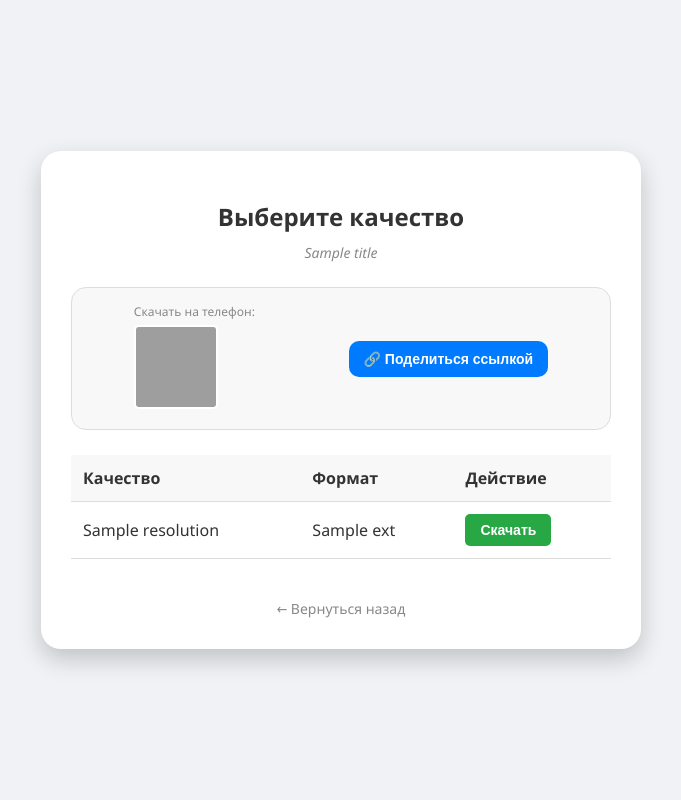
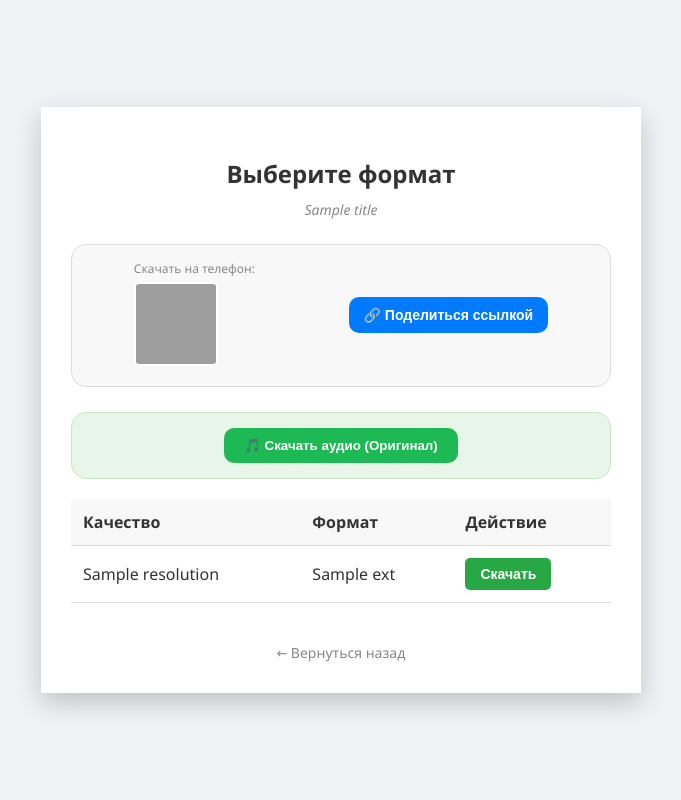
Before and after one commit to kristianoveckin-png/yt-downloader, a Flask app: template templates/options.html in a window 1280 px wide. Shown: the whole page, without its empty margins (299-980 px from the left). Run offline with Flask 3, Linux system fonts and the light colour scheme; the template is opened without the code that fills it: most values are stand-ins (such as "Sample title", 1, 10 or a date in 2020); grey boxes are pictures that could not be loaded.

Commit message:
Update options.html

```diff
--- a/templates/options.html
+++ b/templates/options.html
@@ -7,34 +7,28 @@
     <link rel="shortcut icon" href="/favicon.ico" type="image/png">
     <style>
         :root {
-            --bg-color: #f0f2f5;
-            --container-bg: #ffffff;
-            --text-color: #333333;
-            --input-border: #ddd;
-            --accent-color: #28a745;
-            --accent-hover: #218838;
-            --share-color: #007bff;
-            --share-hover: #0056b3;
+            --bg-color: #f0f2f5; --container-bg: #ffffff; --text-color: #333333;
+            --input-border: #ddd; --accent-color: #28a745; --accent-hover: #218838;
+            --share-color: #007bff; --share-hover: #0056b3; --audio-color: #1db954;
         }
-
         [data-theme="dark"] {
-            --bg-color: #18191a;
-            --container-bg: #242526;
-            --text-color: #e4e6eb;
-            --input-border: #3a3b3c;
-            --accent-color: #34d058;
-            --accent-hover: #2eb84d;
+            --bg-color: #18191a; --container-bg: #242526; --text-color: #e4e6eb;
+            --input-border: #3a3b3c; --accent-color: #34d058; --accent-hover: #2eb84d;
         }
-
         body { font-family: 'Segoe UI', Tahoma, Geneva, Verdana, sans-serif; display: flex; justify-content: center; align-items: center; min-height: 100vh; background-color: var(--bg-color); color: var(--text-color); margin: 0; transition: background 0.3s; padding: 20px; box-sizing: border-box; }
-        .container { text-align: center; background: var(--container-bg); padding: 30px; border-radius: 20px; box-shadow: 0 10px 25px rgba(0,0,0,0.2); width: 100%; max-width: 600px; transition: background 0.3s; box-sizing: border-box; }
+        .container { text-align: center; background: var(--container-bg); padding: 30px; border-//radius: 20px; box-shadow: 0 10px 25px rgba(0,0,0,0.2); width: 100%; max-width: 600px; transition: background 0.3s; box-sizing: border-box; }
         h2 { color: var(--text-color); margin-bottom: 10px; font-size: clamp(20px, 5vw, 24px); }
         .video-title { color: #888; font-size: 14px; margin-bottom: 25px; font-style: italic; word-wrap: break-word; }
-
         .share-section { display: flex; justify-content: space-around; align-items: center; background: var(--platform-bg, #f8f8f8); padding: 15px; border-radius: 15px; margin-bottom: 25px; border: 1px solid var(--input-border); }
         .qr-code { width: 80px; height: 80px; border: 2px solid white; border-radius: 5px; }
         .share-btn { padding: 10px 15px; background: var(--share-color); color: white; border: none; border-radius: 10px; cursor: pointer; font-weight: bold; font-size: 14px; transition: 0.3s; }
         .share-btn:hover { background: var(--share-hover); transform: scale(1.05); }
+
+        /* Аудио секция */
+        .audio-section { background: #e8f5e9; padding: 15px; border-radius: 15px; margin-bottom: 20px; border: 1px solid #c8e6c9; }
+        [data-theme="dark"] .audio-section { background: #1e2a1e; border-color: #2e4d2e; }
+        .btn-audio { padding: 10px 20px; background: var(--audio-color); color: white; border: none; border-radius: 10px; cursor: pointer; font-weight: bold; transition: 0.3s; }
+        .btn-audio:hover { transform: scale(1.05); background: #1aa34a; }
 
         .table-wrapper { overflow-x: auto; margin-bottom: 20px; }
         table { width: 100%; border-collapse: collapse; min-width: 300px; }
@@ -44,7 +38,6 @@
         .btn-download:hover { background: var(--accent-hover); transform: scale(1.05); }
         .btn-back { display: inline-block; margin-top: 20px; text-decoration: none; color: #888; font-size: 14px; transition: 0.3s; }
         .btn-back:hover { color: var(--text-color); }
-
         #download-loader { display: none; margin: 20px auto; text-align: center; }
         .spinner { border: 4px solid #f3f3f3; border-top: 4px solid var(--accent-color); border-radius: 50%; width: 40px; height: 40px; animation: spin 1s linear infinite; margin: 0 auto 10px; }
         .progress-bar { width: 100%; background: var(--platform-bg); height: 10px; border-radius: 5px; overflow: hidden; margin-top: 10px; }
@@ -55,15 +48,13 @@
 </head>
 <body>
     <div class="container">
-        <h2 id="page-title">Выберите качество</h2>
+        <h2 id="page-title">Выберите формат</h2>
         <div class="video-title" id="video-title">{{ title }}</div>
 
         <div id="download-loader">
             <div class="spinner"></div>
             <span id="progress-text">Загрузка на сервер: 0%</span>
-            <div class="progress-bar">
-                <div class="progress-fill" id="progress-fill"></div>
-            </div>
+            <div class="progress-bar"><div class="progress-fill" id="progress-fill"></div></div>
         </div>
 
         <div class="share-section">
@@ -74,13 +65,18 @@
             <button class="share-btn" onclick="copyLink()">🔗 Поделиться ссылкой</button>
         </div>
 
+        <div class="audio-section">
+            <form action="/download_audio_raw" method="post">
+                <input type="hidden" name="url" value="{{ url }}">
+                <button type="submit" class="btn-audio">🎵 Скачать аудио (Оригинал)</button>
+            </form>
+        </div>
+
         <form action="/download" method="post" id="downloadForm">
             <input type="hidden" name="url" value="{{ url }}">
             <div class="table-wrapper">
-                <table id="quality-table">
-                    <thead>
-                        <tr><th>Качество</th><th>Формат</th><th>Действие</th></tr>
-                    </thead>
+                <table>
+                    <thead><tr><th>Качество</th><th>Формат</th><th>Действие</th></tr></thead>
                     <tbody>
                         {% for f in formats %}
                         <tr>
@@ -101,8 +97,6 @@
             const siteUrl = "https://yt-downloader-14zn.onrender.com/analyze?url={{ url }}";
             navigator.clipboard.writeText(siteUrl).then(() => {
                 alert("Ссылка на скачивание скопирована!");
-            }).catch(err => {
-                alert("Ошибка при копировании: " + err);
             });
         }
 
@@ -118,7 +112,6 @@
             pageTitle.style.display = 'none';
             videoTitle.style.display = 'none';
             loader.style.display = 'block';
-
             let width = 0;
             const interval = setInterval(() => {
                 if (width >= 98) { clearInterval(interval); }
@@ -129,12 +122,11 @@
                     progressText.innerText = `Загрузка на сервер: ${Math.round(width)}%`;
                 }
             }, 150);
-
             setTimeout(() => {
                 loader.style.display = 'none';
                 form.style.display = 'block';
                 pageTitle.style.display = 'block';
-                videoTitle.style.display = 'block';
+                videoTitle.style.//display = 'block';
                 progressFill.style.width = '0%';
                 progressText.innerText = 'Загрузка на сервер: 0%';
             }, 7000);
```
